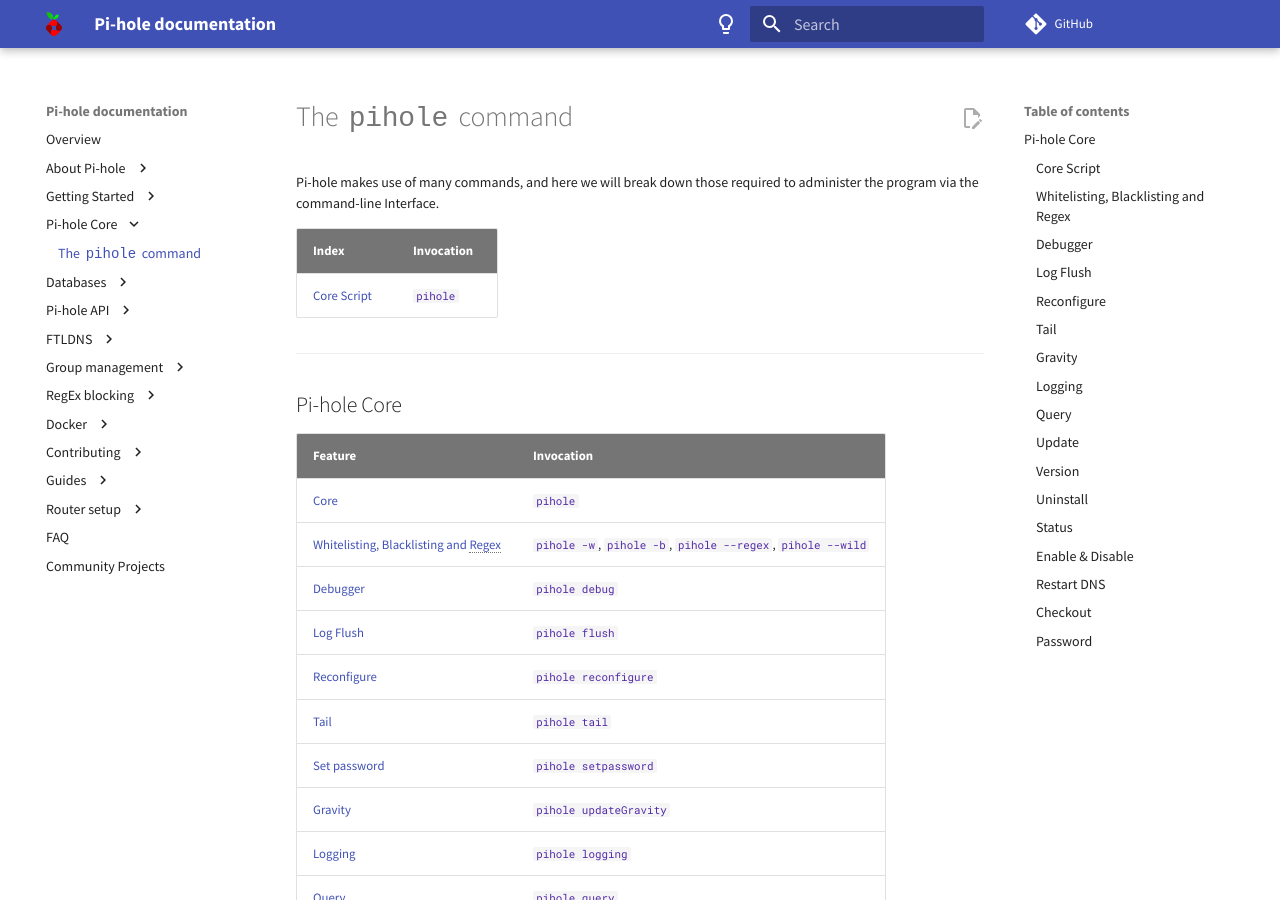
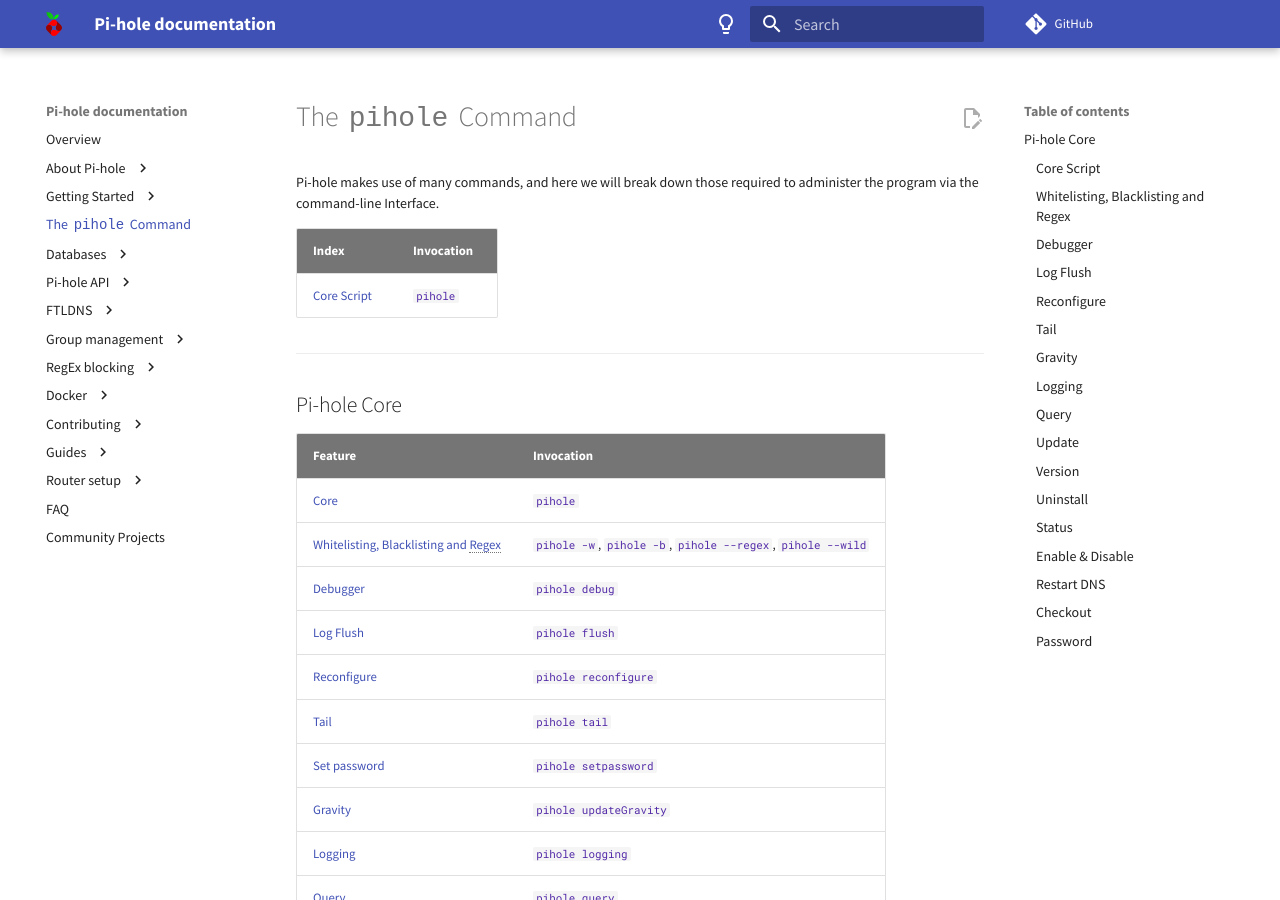
Before and after one commit to pi-hole/docs, an MkDocs documentation site: the page built from docs/main/pihole-command.md, in a window 1280 px wide and 900 px high. Built offline with MkDocs 1.6.1 and Material for MkDocs 9.7.7, drawn with Linux system fonts in a browser that asks for light colours; comment, search, counter and statistics services are not loaded.

Commit message:
Rename `Pi-hole Core` -> `The pihole command`, move it to `main` and add redirect. Remove images that are not referenced anywhere else
Signed-off-by: Adam Warner <me@adamwarner.co.uk>

```diff
--- a/docs/core/pihole-command.md
+++ b/docs/main/pihole-command.md
@@ -1,7 +1,3 @@
----
-title: The pihole command - Pi-hole documentation
----
-
 Pi-hole makes use of many commands, and here we will break down those required to administer the program via the command-line Interface.
 
 | Index | Invocation |
--- a/mkdocs.yml
+++ b/mkdocs.yml
@@ -120,8 +120,7 @@
     - 'Post-Install': main/post-install.md
     - 'Updating': main/update.md
     - 'Uninstalling': main/uninstall.md
-  - 'Pi-hole Core':
-    - 'The &nbsp<samp>pihole</samp>&nbsp command': core/pihole-command.md
+  - 'The &nbsp<samp>pihole</samp>&nbsp Command': main/pihole-command.md
   - 'Databases':
     - 'Overview': database/index.md
     - 'Query database': database/ftl.md
@@ -267,3 +266,4 @@
         'ftldns/regex/overview.md': regex/overview.md
         'ftldns/regex/tutorial.md': regex/tutorial.md
         'database/gravity/example.md': group_management/example.md
+        'core/pihole-command.md': main/pihole-command.md
```
Also changed, not shown: docs/core/chronometer-thumb.jpg (deleted), docs/core/chronometer-thumb@2x.jpg (deleted), docs/core/chronometer.jpg (deleted).
